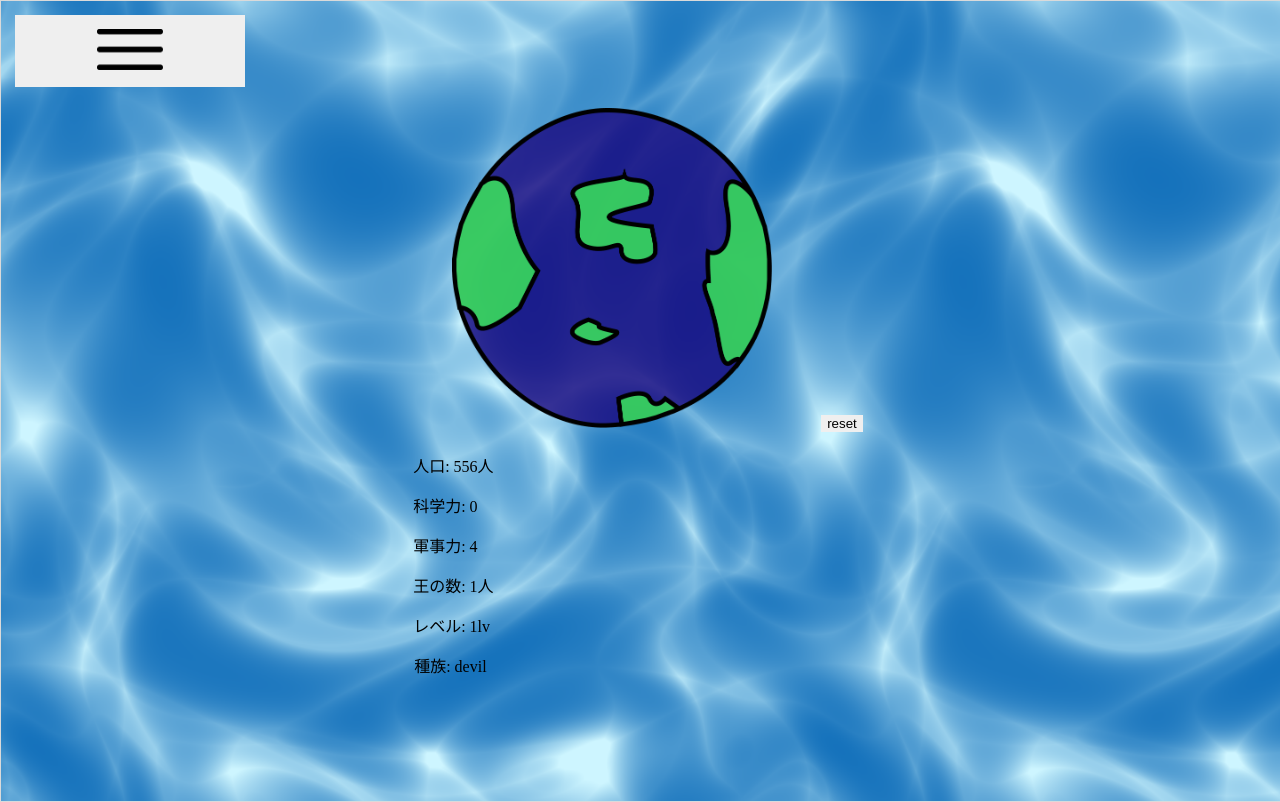
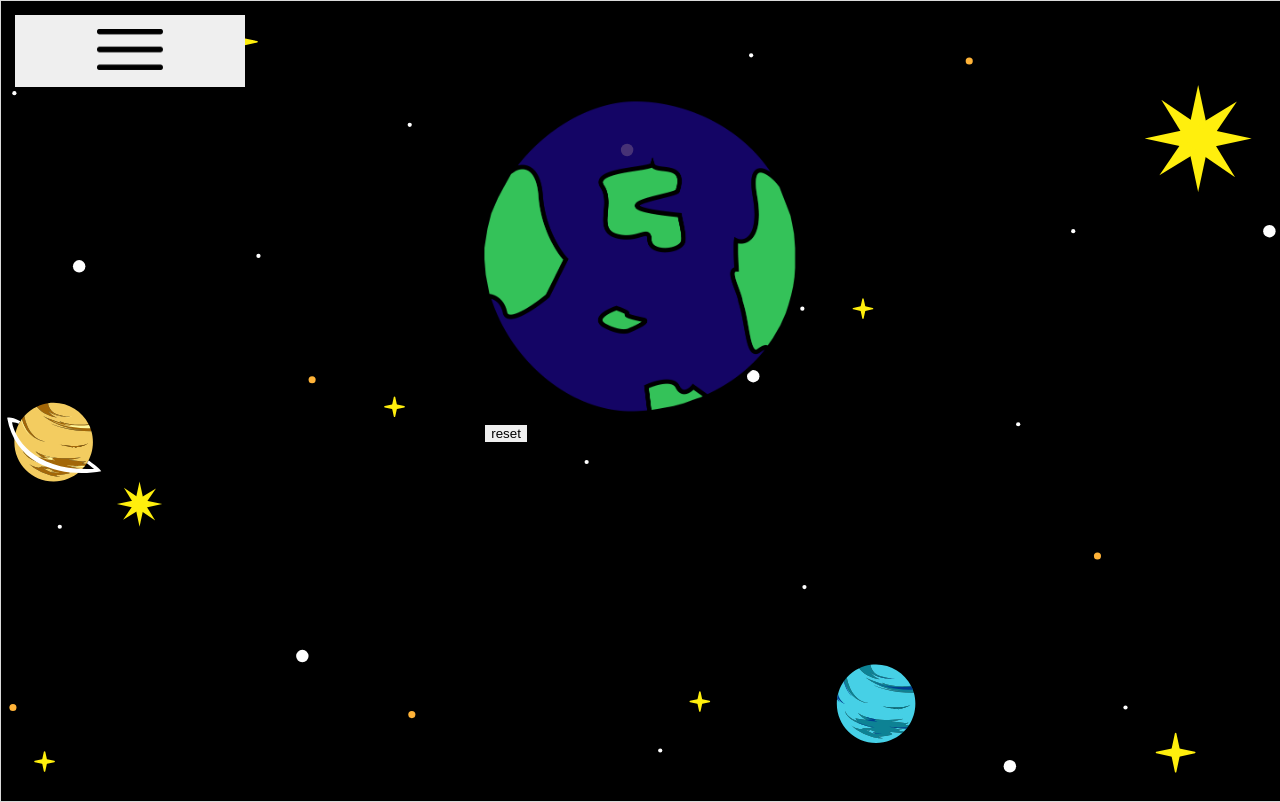
Before and after one commit to tolmalin/cloudefrare_test, a website built with Vite: page simyure-syonn/index.html in a window 1280 px wide. Both pictures are taken after a click on the button "作成". Built offline with nearby package versions, Linux system fonts and the light colour scheme.

Commit message:
bc_image変更

```diff
--- a/simyure-syonn/haiti.css
+++ b/simyure-syonn/haiti.css
@@ -151,7 +151,7 @@ button {
     }
 }
 
-#normal_view img {
+#normal_center img {
     min-width: 400px;
     max-width: 400px;
 }
@@ -163,9 +163,6 @@ button {
     margin: 0;
     & .game_log {
         margin: 4px 0;
-    }
-    & .hidden {
-        pointer-events: none;
     }
 }
 
@@ -189,11 +186,11 @@ button {
     gap: 12px;
 }
 
-#normal_view {
+#normal_center {
     flex-direction: column;
 }
 
-#game.boss_mode #normal_view {
+#game.boss_mode #normal_center {
     display: none;
 }
 
--- a/simyure-syonn/index.html
+++ b/simyure-syonn/index.html
@@ -2,14 +2,14 @@
 <html lang="ja">
   <head>
     <meta charset="UTF-8" />
-    <!-- <link rel="icon" type="/assets/svg+xml" href="/favicon.svg" /> -->
-     <link rel="icon" type="/assets/ico" href="/Earth_Favicon.ico" />
+    <!-- <link rel="icon" type="public/assets/svg+xml" href="/favicon.svg" /> -->
+     <link rel="icon" type="public/assets/ico" href="/Earth_Favicon.ico" />
     <meta name="viewport" content="width=device-width, initial-scale=1.0">
     <link rel="stylesheet" href="haiti.css">
     <title>simyure-syonn</title>
   </head>
   <body>
-    <img id="bcscreen" src="/assets/testbcimg.png">
+    <img id="bcscreen" src="/assets/cosmo_bc.svg">
     <div id="home" class="screen">
       <div id=menu_bar class="hidden">
         <button id=fight class="menu">fight!</button>
@@ -34,9 +34,17 @@
 
         <!-- 通常時に表示されるまとまり -->
         <div id="normal_view">
-          <button class="reset">reset</button>
-          <div id="lvup_div"></div>
-          <p class="status"></p>
+          <div id="normal_center">
+            <button class="reset">reset</button>
+            <div id="lvup_div"></div>
+            <p class="status"></p>
+          </div>
+          <!-- <div class="K_img">
+            王の王国エンブレム
+            <img class="K_popl" src="/assets/K_popl.svg">
+            <img class="K_mil" src="/assets/K_mil.svg">
+            <img class="K_boss" src="/assets/K_boss.svg"> svgお試し
+          </div> -->
         </div>
 
         <!-- ボス戦時に表示されるまとまり -->
```
Also changed, not shown: simyure-syonn/public/assets/cosmo_bc.svg (added).
